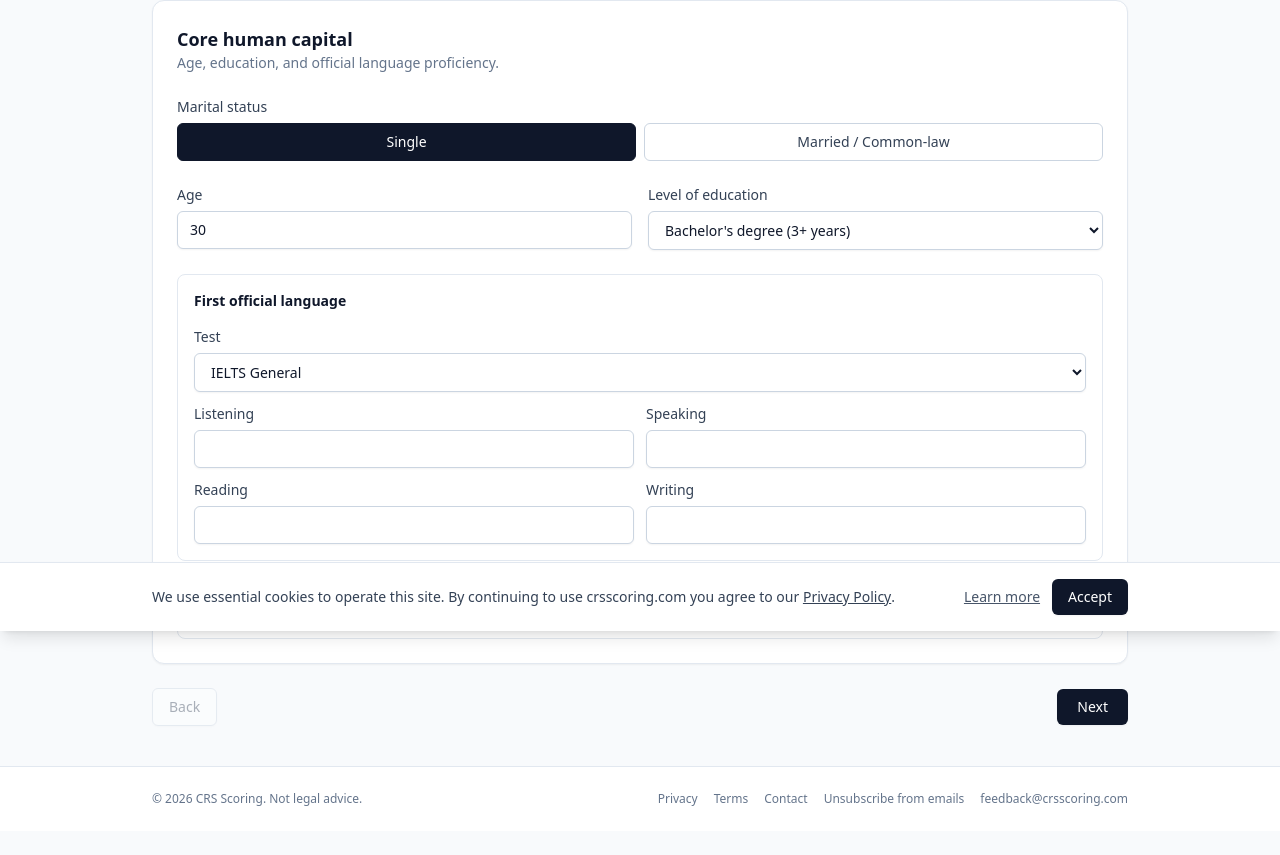
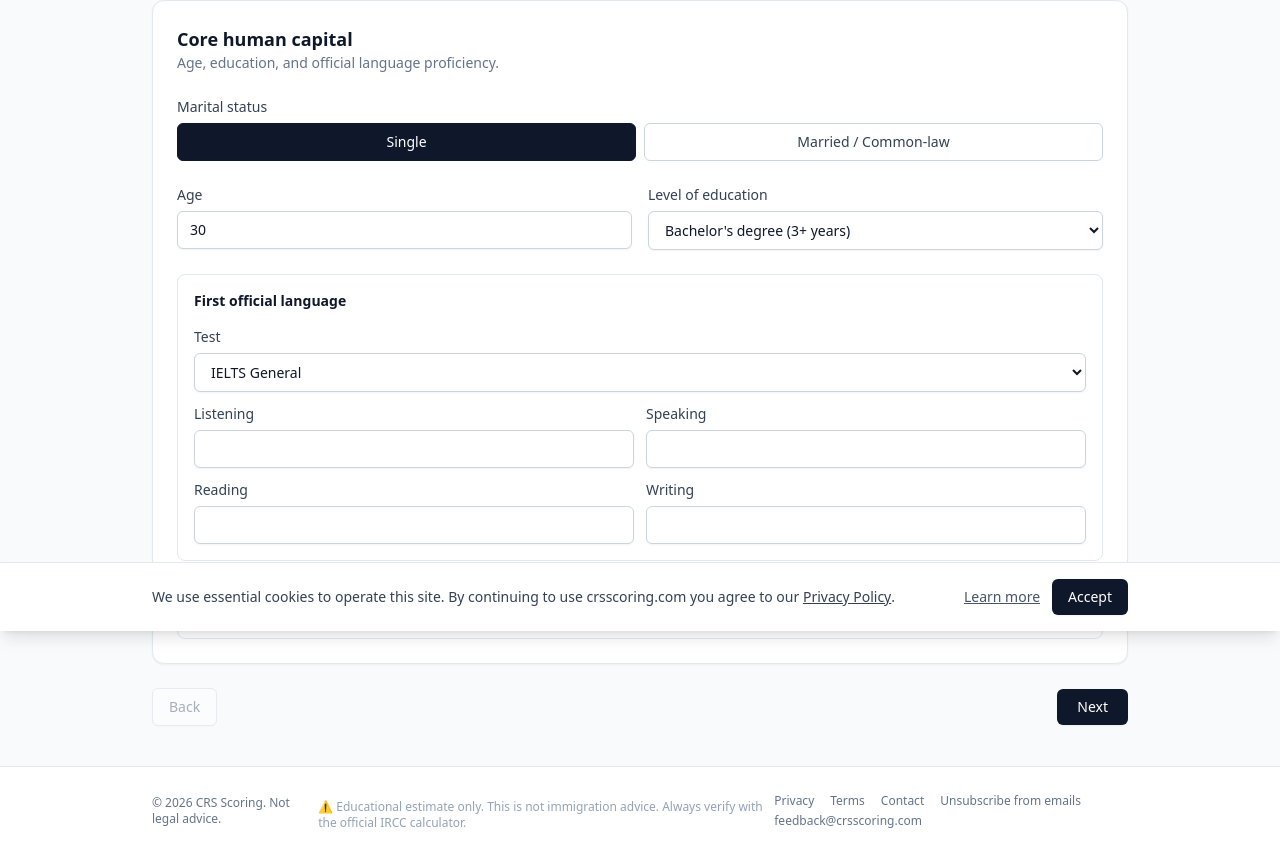
Before and after one commit to LorinserCC/crs-calculator, a Next.js app: page / in a window 1280 px wide. Shown: the part 169-1024 px from the top of the page. Before the commit the page ends 1000 px from the top, so only its background shows below. Built offline with nearby package versions, Linux system fonts and the light colour scheme.

Commit message:
Add disclaimer to website footer

```diff
--- a/app/layout.tsx
+++ b/app/layout.tsx
@@ -58,6 +58,9 @@
         <footer className="border-t border-slate-200 bg-white">
           <div className="mx-auto flex max-w-5xl flex-col gap-2 px-6 py-6 text-xs text-slate-500 sm:flex-row sm:items-center sm:justify-between">
             <p>&copy; 2026 CRS Scoring. Not legal advice.</p>
+            <p className="text-xs text-slate-400 mt-2">
+                ⚠️ Educational estimate only. This is not immigration advice. Always verify with the official IRCC calculator.
+              </p>
             <nav className="flex flex-wrap items-center gap-x-4 gap-y-1">
               <a href="/privacy" className="hover:text-slate-900">Privacy</a>
               <a href="/terms" className="hover:text-slate-900">Terms</a>
```
